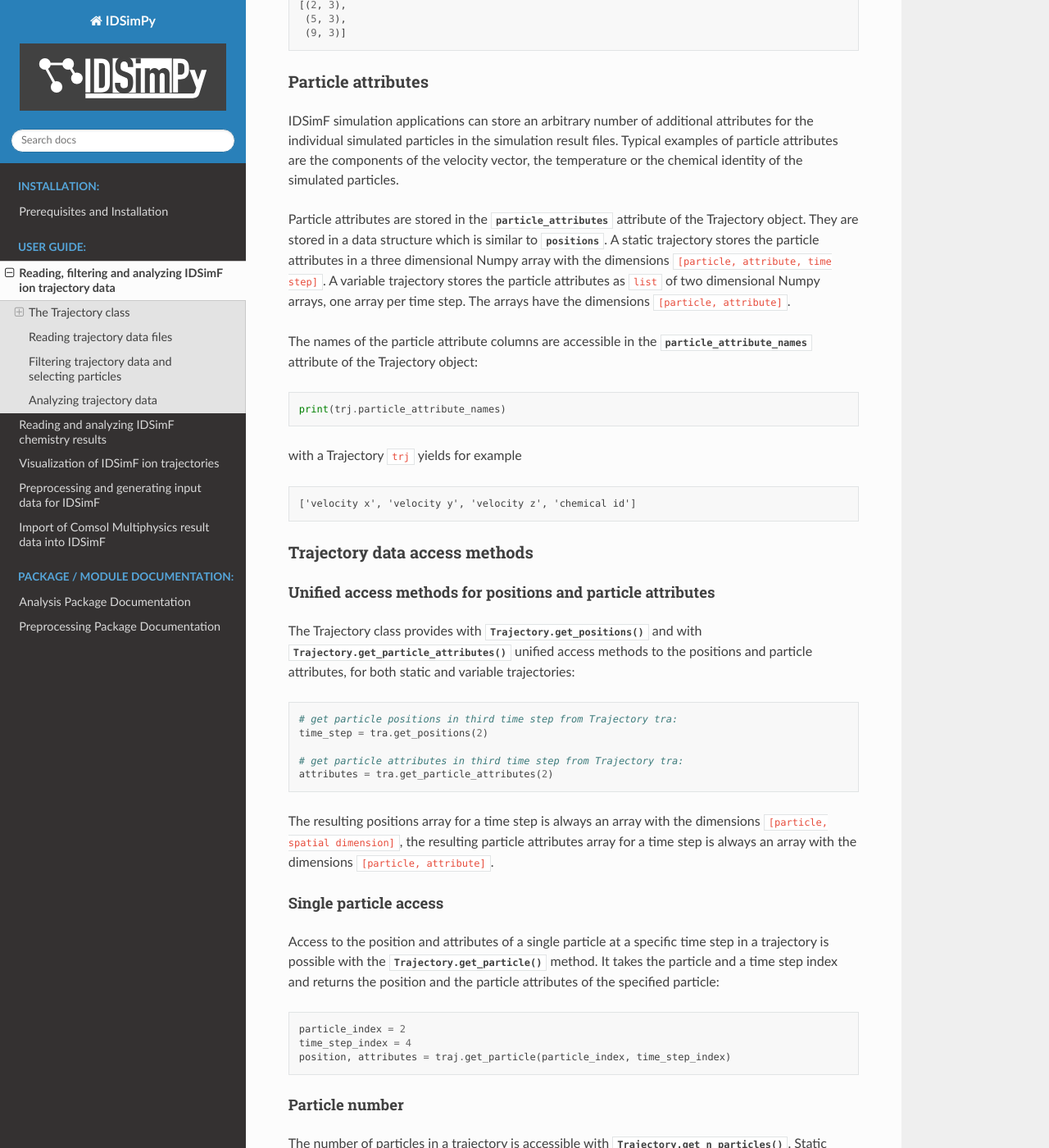
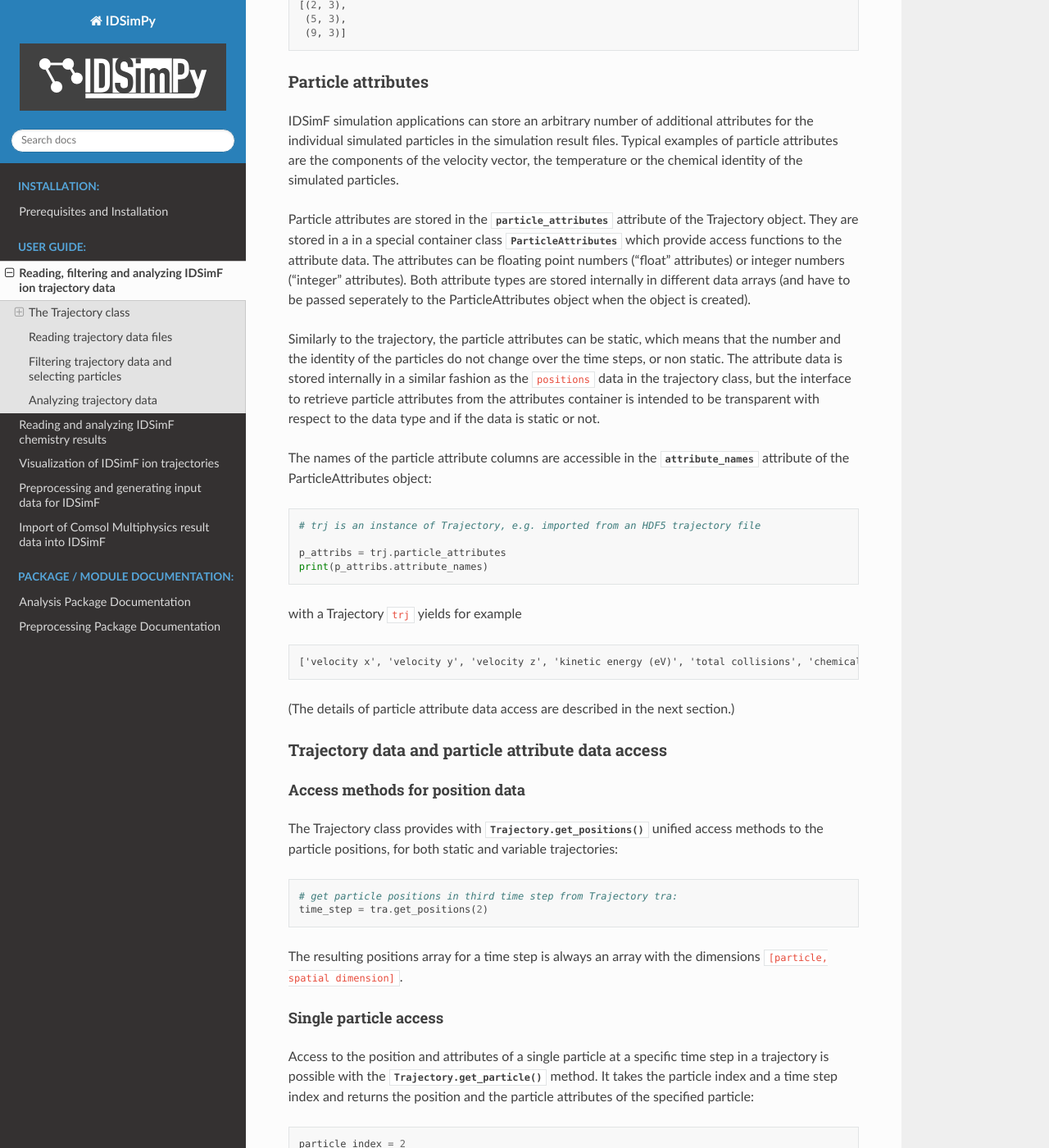
Before and after one commit to IPAMS/IDSimPy, a Sphinx documentation site: the page built from docs/usersguide/trajectory.rst, in a window 1280 px wide and 1400 px high, scrolled down 2156 px. Shown: the whole window at 82% size. Built offline with Sphinx 7.4.7 and the Read the Docs theme 2.0.0, drawn with Linux system fonts in a browser that asks for light colours; some of the changed text lies outside the part shown.

Commit message:
Updates and corrects documentation for new particle attributes interface

```diff
--- a/docs/usersguide/trajectory.rst
+++ b/docs/usersguide/trajectory.rst
@@ -100,50 +100,116 @@ Particle attributes
 
 IDSimF simulation applications can store an arbitrary number of additional attributes for the individual simulated particles in the simulation result files. Typical examples of particle attributes are the components of the velocity vector, the temperature or the chemical identity of the simulated particles.
 
-Particle attributes are stored in the :py:attr:`particle_attributes` attribute of the Trajectory object. They are stored in a data structure which is similar to :py:attr:`positions`. A static trajectory stores the particle attributes in a three dimensional Numpy array with the dimensions ``[particle, attribute, time step]``. A variable trajectory stores the particle attributes as ``list`` of two dimensional Numpy arrays, one array per time step. The arrays have the dimensions ``[particle, attribute]``.
+Particle attributes are stored in the :py:attr:`particle_attributes` attribute of the Trajectory object. They are stored in a in a special container class :py:class:`ParticleAttributes` which provide access functions to the attribute data. The attributes can be floating point numbers ("float" attributes) or integer numbers ("integer" attributes). Both attribute types are stored internally in different data arrays (and have to be passed seperately to the ParticleAttributes object when the object is created).
 
-The names of the particle attribute columns are accessible in the :py:attr:`particle_attribute_names` attribute of the Trajectory object:
+Similarly to the trajectory, the particle attributes can be static, which means that the number and the identity of the particles do not change over the time steps, or non static. The attribute data is stored internally in a similar fashion as the ``positions`` data in the trajectory class, but the interface to retrieve particle attributes from the attributes container is intended to be transparent with respect to the data type and if the data is static or not.
+
+The names of the particle attribute columns are accessible in the :py:attr:`attribute_names` attribute of the ParticleAttributes object:
 
 .. code-block:: python
 
-    print(trj.particle_attribute_names)
+    # trj is an instance of Trajectory, e.g. imported from an HDF5 trajectory file
+
+    p_attribs = trj.particle_attributes
+    print(p_attribs.attribute_names)
 
 with a Trajectory ``trj`` yields for example
 
 .. code-block:: none
 
-    ['velocity x', 'velocity y', 'velocity z', 'chemical id']
+    ['velocity x', 'velocity y', 'velocity z', 'kinetic energy (eV)', 'total collisions', 'chemical id', 'global index']
 
+(The details of particle attribute data access are described in the next section.)
 
-------------------------------
-Trajectory data access methods
-------------------------------
+--------------------------------------------------
+Trajectory data and particle attribute data access
+--------------------------------------------------
 
-Unified access methods for positions and particle attributes
-------------------------------------------------------------
+Access methods for position data
+--------------------------------
 
-The Trajectory class provides with :py:meth:`.Trajectory.get_positions` and with :py:meth:`.Trajectory.get_particle_attributes` unified access methods to the positions and particle attributes, for both static and variable trajectories:
+The Trajectory class provides with :py:meth:`.Trajectory.get_positions` unified access methods to the particle positions, for both static and variable trajectories:
 
 .. code-block:: python
 
     # get particle positions in third time step from Trajectory tra:
     time_step = tra.get_positions(2)
 
-    # get particle attributes in third time step from Trajectory tra:
-    attributes = tra.get_particle_attributes(2)
-
-The resulting positions array for a time step is always an array with the dimensions ``[particle, spatial dimension]``, the resulting particle attributes array for a time step is always an array with the dimensions ``[particle, attribute]``.
+The resulting positions array for a time step is always an array with the dimensions ``[particle, spatial dimension]``.
 
 Single particle access
 ----------------------
 
-Access to the position and attributes of a single particle at a specific time step in a trajectory is possible with the :py:meth:`.Trajectory.get_particle` method. It takes the particle and a time step index and returns the position and the particle attributes of the specified particle:
+Access to the position and attributes of a single particle at a specific time step in a trajectory is possible with the :py:meth:`.Trajectory.get_particle` method. It takes the particle index and a time step index and returns the position and the particle attributes of the specified particle:
 
 .. code-block:: python
 
     particle_index = 2
     time_step_index = 4
     position, attributes = traj.get_particle(particle_index, time_step_index)
+
+Position is the position vector as three element numpy array, e.g.
+
+.. code-block:: none
+
+    [-7.1296381e-05 -2.7986182e-04 -1.2232905e-04]
+
+Attributes are all particle attributes for the particle in the specified time step, as ``list``, which retains the original data type of the attributes, e.g.:
+
+.. code-block:: none
+
+    [57.477237701416016, 225.61712646484375, -67.74223327636719, 0.004874825477600098, 0.0, 1.0, 2]
+
+
+Access slices of particle attributes
+------------------------------------
+
+Particle attributes for all particles in a time step
+....................................................
+
+The data of a particle attributes for all particles in a time step can be retrieved by the ``get`` method of the :py:class:`ParticleAttribute` class. The method takes the name of an attribute and a time step index as arguments
+
+.. code-block:: python
+
+    p_attribs = trj.particle_attributes
+    v_x = p_attribs.get('velocity x', 10)
+
+and yields an vector with the values of the specified attribute for all particles in the time step:
+
+.. code-block:: python
+
+    print(np.shape(v_x)) # yields e.g. (600, ) if 600 particles are present
+    print(v_x[5]) # yields the attribute value of the 6th particle, e.g. -34.19147
+
+
+Particle attributes for all particles in all time steps
+.......................................................
+
+The time step index parameter can be omitted for the ``get`` method, which then retrieves all values of all particles in all time steps for the specified particle attribute:
+
+.. code-block:: python
+
+    p_attribs = trj.particle_attributes
+    v_x = p_attribs.get('velocity x')
+
+If the particle attribute data (and thus the trajectory) is static, the particle number does not change along the time steps. The data is then returned as two dimensional array, with the dimensions ``[particle number, time step number]``:
+
+.. code-block:: python
+
+    print(np.shape(v_x)) # Yields e.g. (600, 51) for a simulation with 600 particles and 51 time steps
+    print(v_x[5,:]) # Yields the attribute values for the 6th particle over all time steps
+
+
+For non static (variable) trajectories, the particle number can varies between the time steps. Similarly to the positions, the particle attribute data is then returned as list of attribute data vectors for the individual time steps:
+
+.. code-block:: python
+
+    p_attribs = trj_variable.particle_attributes
+    v_x = p_attribs.get('velocity x')
+
+    print(len(v_x)) # yields the number of time steps, e.g. 51
+    print(len(v_x[5])) # yields the number of particles in the time step, e.g. 311
+    print(v_x[5][10]) # accesses an individual particle parameter value
 
 
 Particle number
@@ -182,7 +249,6 @@ For example, the retrieval of the particle masses from a trajectory ``tra`` is d
 
 * :py:attr:`.OptionalAttribute.PARTICLE_MASSES` masses of the simulated particles
 * :py:attr:`.OptionalAttribute.PARTICLE_CHARGES` charges of the simulated particles
-
 
 
 Reading trajectory data files
```
Also changed, not shown: other parts of docs/usersguide/trajectory.rst (+2 -1 lines), 1 other file.
